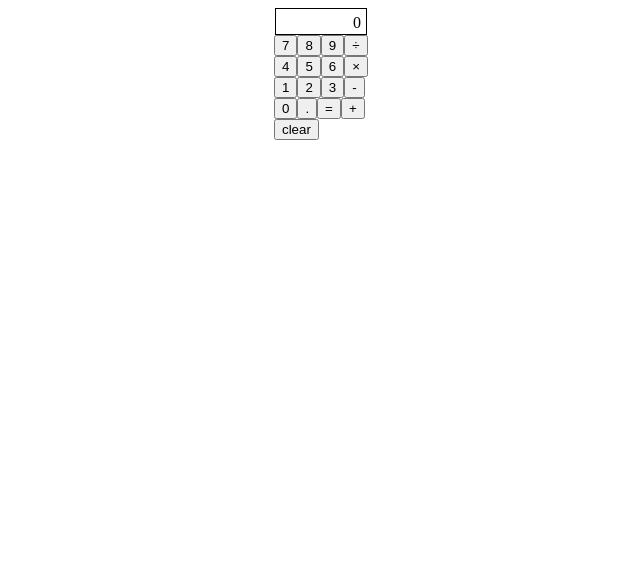
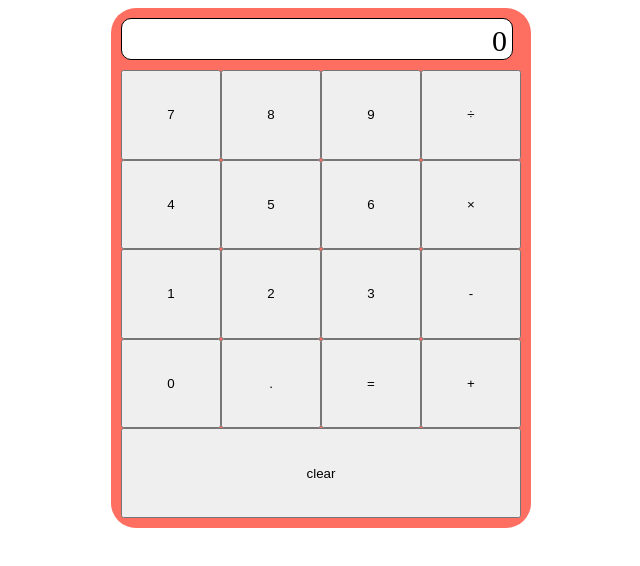
Before and after one commit to HeavenlyWiseMonkey/calculator, a plain HTML site: page index.html in a window 1280 px wide. Both pictures are taken after a click on the button "clear". Shown: the whole page, without its empty margins (319-959 px from the left). Drawn offline with Linux system fonts and the light colour scheme.

Commit message:
Add functions to operator buttons

```diff
--- a/script.js
+++ b/script.js
@@ -18,10 +18,10 @@ function operate(first, operator, last) {
     else if (operator === '-') {
         return subtract(first, last);
     }
-    else if (operator === '*') {
+    else if (operator === '×') {
         return multiply(first, last);
     }
-    else if (operator === '/') {
+    else if (operator === '÷') {
         return divide(first, last);
     }
 }
@@ -30,11 +30,13 @@ let first;
 let operator;
 let last;
 let displayValue = 0;
+const operators = new Set(['+','-','×','÷']);
 
 const keys = Array.from(document.querySelectorAll('button'));
 const numberKeys = keys.filter((item) => Number.isInteger(Number(item.textContent)));
-const operatorKeys = keys.filter((item) => item.textContent in ['+', '-', '×', '÷']);
+const operatorKeys = keys.filter((item) => operators.has(item.textContent));
 const clearKey = keys.find((item) => item.textContent == 'clear');
+const equalKey = keys.find((item) => item.textContent == '=');
 const display = document.querySelector('.display');
 
 numberKeys.map((item) => item.addEventListener('click', () => {
@@ -51,3 +53,16 @@ clearKey.addEventListener('click', () => {
     displayValue = 0;
     display.textContent = 0;
 });
+
+operatorKeys.map((item) => item.addEventListener('click', () => {
+    first = displayValue;
+    operator = item.textContent;
+    displayValue = 0;
+    display.textContent = 0;
+}));
+
+equalKey.addEventListener('click', () => {
+    last = displayValue;
+    displayValue = operate(Number(first), operator, Number(last));
+    display.textContent = displayValue;
+});
--- a/style.css
+++ b/style.css
@@ -1,13 +1,43 @@
+body {
+    display: flex;
+    flex-direction: column;
+    justify-content: center;
+    align-items: center;
+}
+
 .box {
     display: flex;
     flex-direction: column;
-    align-items: center;
+    width: 400px;
+    height: 500px;
+    background-color: rgb(255, 111, 97);
+    padding: 10px;
+    gap: 10px;
+    border-radius: 25px;
 }
 
 .display {
     border: 1px solid black;
     padding: 5px;
-    width: 80px;
-    height: 15px;
     text-align: right;
+    width: 380px;
+    height: 30px;
+    border-radius: 10px;
+    font-size: 30px;
+    background-color: white;
 }
+
+.keys {
+    display: flex;
+    flex-direction: column;
+    flex: 1 1;
+}
+
+.keys > div {
+    display: flex;
+    flex: 1 1;
+}
+
+button {
+    flex: 1 1;
+}
```
